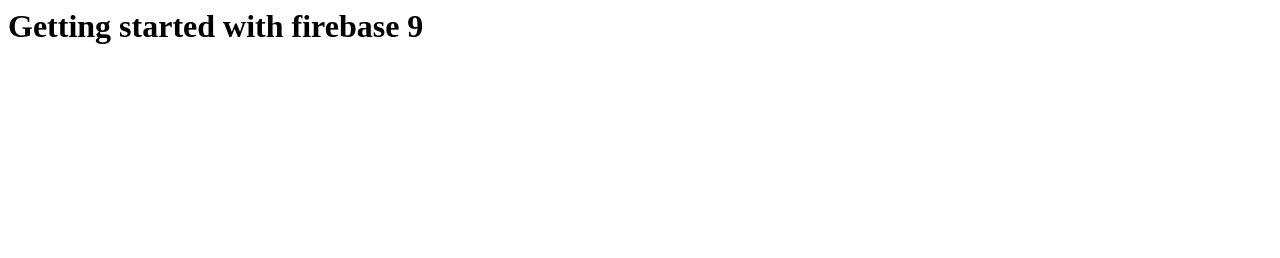
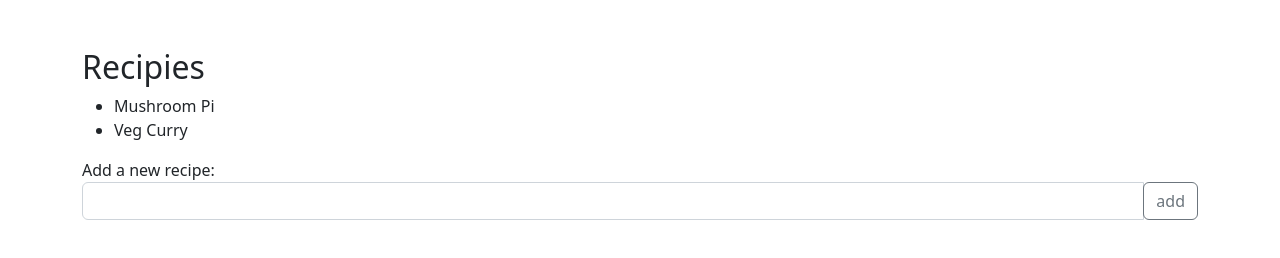
Before and after one commit to jadekstewart3/js_udemy, a plain HTML site: page 16_chapter/dist/index.html in a window 1280 px wide. Drawn offline with nearby package versions, Linux system fonts and the light colour scheme.

Commit message:
Create HTML template

```diff
--- a/16_chapter/dist/index.html
+++ b/16_chapter/dist/index.html
@@ -2,10 +2,29 @@
 <head>
   <meta charset="UTF-8">
   <meta name="viewport" content="width=device-width, initial-scale=1.0">
+      <link href="https://cdn.jsdelivr.net/npm/bootstrap@5.2.3/dist/css/bootstrap.min.css" rel="stylesheet"
+        integrity="sha384-rbsA2VBKQhggwzxH7pPCaAqO46MgnOM80zW1RWuH61DGLwZJEdK2Kadq2F9CUG65" crossorigin="anonymous">
+
   <title>Firebase Fun</title>
 </head>
+
 <body>
-  <h1>Getting started with firebase 9</h1>
+ <div class="container my-5">
+  <h2>Recipies</h2>
+  <ul>
+    <li>Mushroom Pi</li>
+    <li>Veg Curry</li>
+  </ul>
+  <form>
+    <label for="recipie">Add a new recipe:</label>
+    <div class="input-group">
+      <input type="text" class="form-control" id="recipie" required>
+      <div class="input-group-append">
+        <input type="submit" value="add" class="btn btn-outline-secondary">
+      </div>
+    </div>
+  </form>
+ </div>
   <script src="bundle.js"></script>
 </body>
 </html>
```
